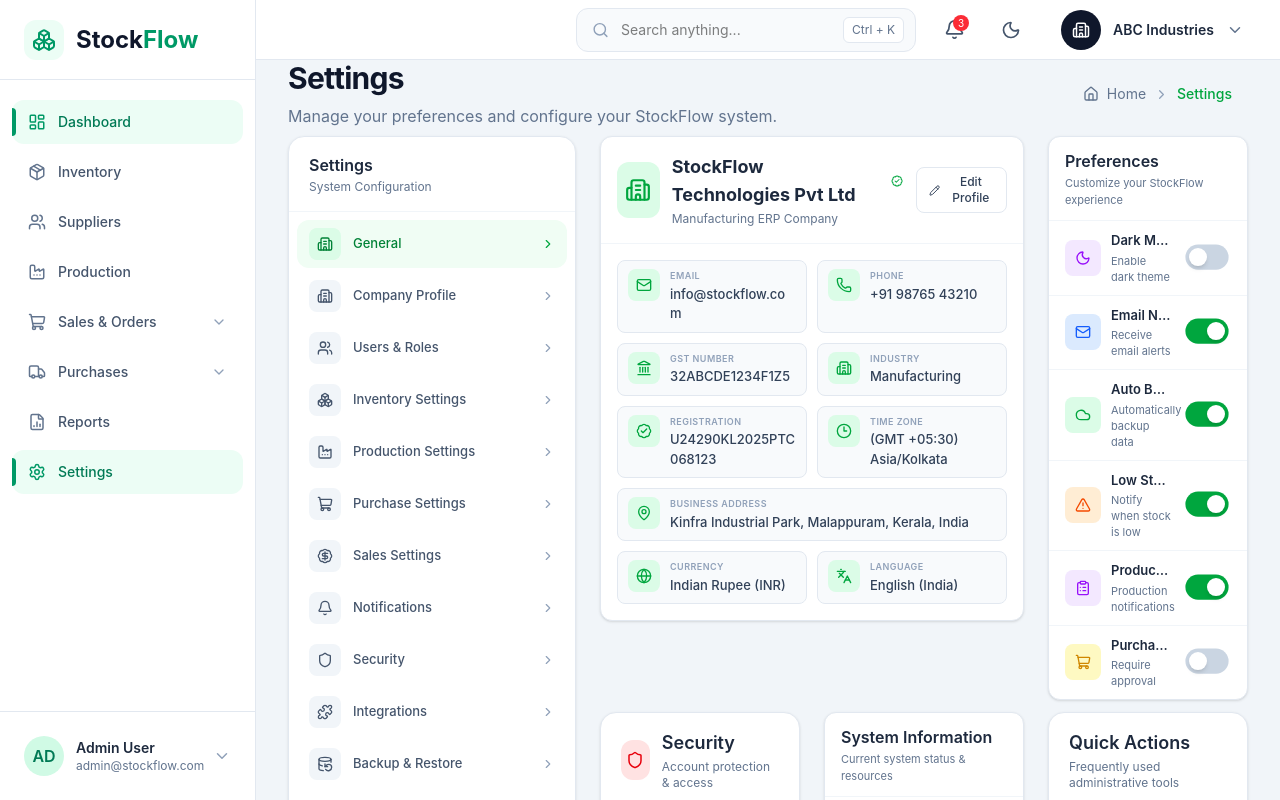
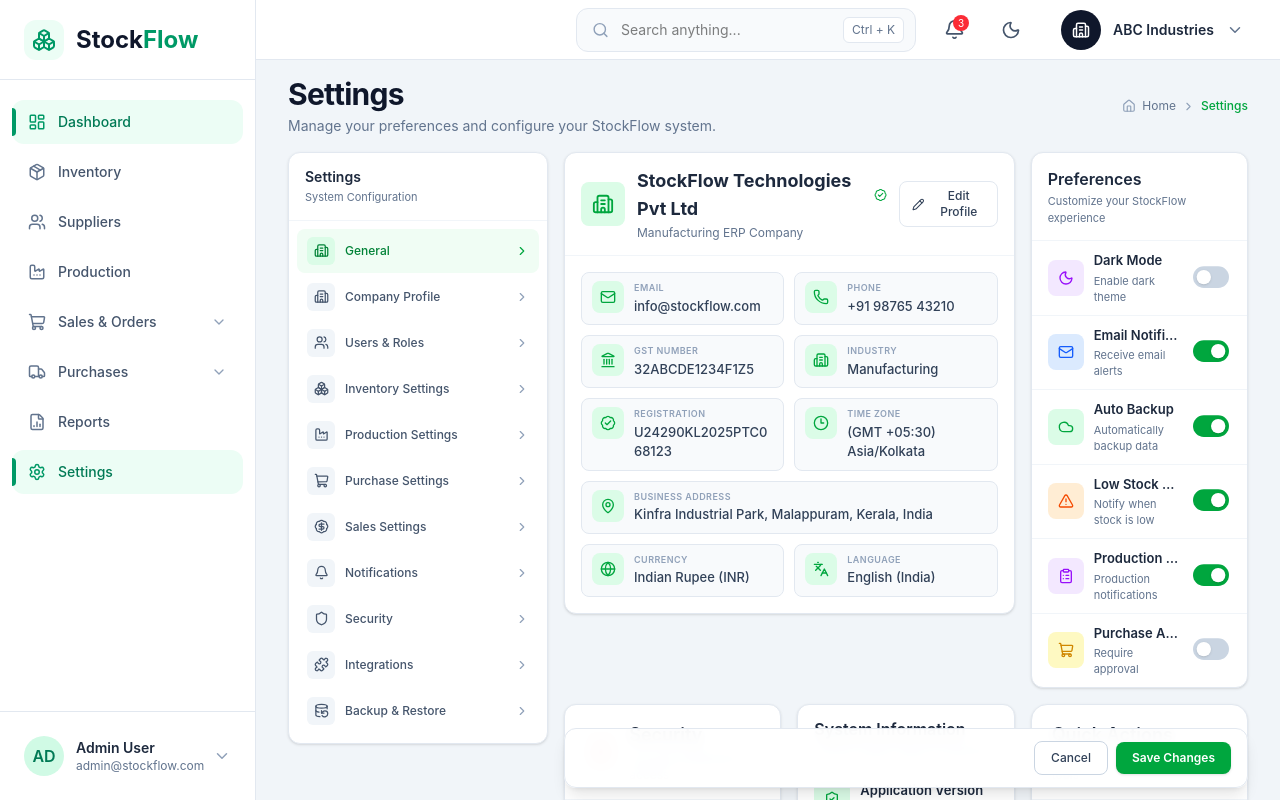
Before and after one commit to AljasMuthukadan/stockflow, a React (Vite) app in the folder client/: page /dashboard/settings in a window 1280 px wide. Built offline with nearby package versions, Linux system fonts and the light colour scheme.

Commit message:
settings page bug fix

```diff
--- a/client/src/features/settings/components/BottomActions.jsx
+++ b/client/src/features/settings/components/BottomActions.jsx
@@ -2,42 +2,49 @@ const BottomActions = () => {
   return (
     <div
       className="
-        mt-5
-        rounded-2xl
+        sticky
+        bottom-3
+        z-20
+        mt-4
+        rounded-xl
         border
         border-slate-200
-        bg-white
-        px-5
-        py-4
-        shadow-sm
+        bg-white/95
+        px-4
+        py-3
+        shadow-lg
+        backdrop-blur
       "
     >
-      <div className="flex flex-col-reverse gap-3 sm:flex-row sm:justify-end">
+      <div className="flex items-center justify-end gap-2">
 
         <button
+          type="button"
           className="
             rounded-lg
             border
             border-slate-300
-            px-5
+            bg-white
+            px-4
             py-2
-            text-sm
+            text-xs
             font-medium
             text-slate-700
             transition
-            hover:bg-slate-100
+            hover:bg-slate-50
           "
         >
           Cancel
         </button>
 
         <button
+          type="button"
           className="
             rounded-lg
             bg-green-600
-            px-5
+            px-4
             py-2
-            text-sm
+            text-xs
             font-semibold
             text-white
             shadow-sm
--- a/client/src/features/settings/components/CompanyProfile.jsx
+++ b/client/src/features/settings/components/CompanyProfile.jsx
@@ -60,13 +60,13 @@ const CompanyProfile = () => {
 
       {/* Header */}
 
-      <div className="flex flex-col gap-3 border-b border-slate-100 px-4 py-4 sm:flex-row sm:items-center sm:justify-between">
+     <div className="flex flex-col gap-3 border-b border-slate-100 px-4 py-3.5 sm:flex-row sm:items-center sm:justify-between">
 
         <div className="flex items-center gap-3">
 
-          <div className="flex h-14 w-14 items-center justify-center rounded-xl bg-green-100">
+          <div className="flex h-11 w-11 shrink-0 items-center justify-center rounded-lg bg-green-100">
             <Building2
-              size={26}
+              size={22}
               className="text-green-600"
             />
           </div>
--- a/client/src/features/settings/components/PreferencesCard.jsx
+++ b/client/src/features/settings/components/PreferencesCard.jsx
@@ -39,12 +39,11 @@ const PreferencesCard = () => {
   };
 
   return (
-    <div className="h-full overflow-hidden rounded-xl border border-slate-200 bg-white shadow-sm">
+   <div className="overflow-hidden rounded-xl border border-slate-200 bg-white shadow-sm">
 
       {/* Header */}
 
-      <div className="border-b border-slate-100 px-4 py-3">
-
+      <div className="border-b border-slate-100 px-4 py-3.5">
         <h2 className="text-base font-semibold text-slate-800">
           Preferences
         </h2>
--- a/client/src/features/settings/components/SecurityCard.jsx
+++ b/client/src/features/settings/components/SecurityCard.jsx
@@ -20,7 +20,7 @@ const badgeStyle = (badge) => {
 
 const SecurityCard = () => {
   return (
-    <div className="overflow-hidden rounded-2xl border border-slate-200 bg-white shadow-sm h-full">
+  <div className="overflow-hidden rounded-xl border border-slate-200 bg-white shadow-sm">
 
       {/* Header */}
 
--- a/client/src/features/settings/components/SettingsHeader.jsx
+++ b/client/src/features/settings/components/SettingsHeader.jsx
@@ -2,43 +2,27 @@ import { ChevronRight, Home } from "lucide-react";
 
 const SettingsHeader = () => {
   return (
-    <div
-      className="
-        flex
-        flex-col
-        gap-5
-        lg:flex-row
-        lg:items-center
-        lg:justify-between
-      "
-    >
+    <header className="flex items-center justify-between gap-4">
+
       {/* Left */}
+      <div className="min-w-0">
 
-      <div>
-        <h1 className="text-3xl font-bold tracking-tight text-slate-900">
+        <h1 className="text-2xl font-bold tracking-tight text-slate-900 sm:text-3xl">
           Settings
         </h1>
 
-        <p className="mt-2 text-slate-500">
+        <p className="mt-1 text-sm text-slate-500">
           Manage your preferences and configure your StockFlow system.
         </p>
+
       </div>
 
       {/* Breadcrumb */}
+      <div className="hidden shrink-0 items-center gap-1.5 text-xs sm:flex">
 
-      <div
-        className="
-          flex
-          items-center
-          gap-2
-          px-4
-          py-2
-          text-sm
-        "
-      >
         <Home
-          size={16}
-          className="text-slate-500"
+          size={14}
+          className="text-slate-400"
         />
 
         <span className="text-slate-500">
@@ -46,15 +30,17 @@ const SettingsHeader = () => {
         </span>
 
         <ChevronRight
-          size={15}
+          size={13}
           className="text-slate-400"
         />
 
         <span className="font-medium text-green-600">
           Settings
         </span>
+
       </div>
-    </div>
+
+    </header>
   );
 };
 
--- a/client/src/features/settings/components/SettingsSidebar.jsx
+++ b/client/src/features/settings/components/SettingsSidebar.jsx
@@ -6,62 +6,51 @@ const SettingsSidebar = () => {
     <aside
       className="
         sticky
-        top-24
-        w-full
-        h-[calc(100vh-7.5rem)]
-        rounded-2xl
+        top-4
+        hidden
+        overflow-hidden
+        rounded-xl
         border
         border-slate-200
         bg-white
         shadow-sm
-        overflow-hidden
+        lg:block
       "
     >
       {/* Header */}
+      <div className="border-b border-slate-100 px-4 py-3.5">
 
-      <div className="border-b border-slate-100 px-5 py-4">
-
-        <h2 className="text-base font-semibold text-slate-800">
+        <h2 className="text-sm font-semibold text-slate-800">
           Settings
         </h2>
 
-        <p className="mt-0.5 text-xs text-slate-500">
+        <p className="mt-0.5 text-[11px] text-slate-500">
           System Configuration
         </p>
 
       </div>
 
       {/* Menu */}
-
-      <nav
-        className="
-          h-[calc(100%-68px)]
-          overflow-y-auto
-          px-2
-          py-2
-        "
-      >
+      <nav className="p-2">
 
         {settingsMenu.map((item) => {
-
           const Icon = item.icon;
 
           return (
-
             <button
               key={item.title}
+              type="button"
               className={`
                 group
-                mb-1
+                mb-0.5
                 flex
                 w-full
                 items-center
                 justify-between
-                rounded-xl
-                px-3
+                rounded-lg
+                px-2.5
                 py-2
-                transition-all
-                duration-200
+                transition-colors
 
                 ${
                   item.active
@@ -70,18 +59,17 @@ const SettingsSidebar = () => {
                 }
               `}
             >
-
-              <div className="flex items-center gap-3">
+              <div className="flex min-w-0 items-center gap-2.5">
 
                 <div
                   className={`
                     flex
-                    h-8
-                    w-8
+                    h-7
+                    w-7
+                    shrink-0
                     items-center
                     justify-center
-                    rounded-lg
-                    transition
+                    rounded-md
 
                     ${
                       item.active
@@ -90,12 +78,10 @@ const SettingsSidebar = () => {
                     }
                   `}
                 >
-
-                  <Icon size={16} />
-
+                  <Icon size={15} />
                 </div>
 
-                <span className="text-[13px] font-medium">
+                <span className="truncate text-xs font-medium">
                   {item.title}
                 </span>
 
@@ -104,24 +90,22 @@ const SettingsSidebar = () => {
               <ChevronRight
                 size={14}
                 className={`
-                  transition-all
+                  shrink-0
+                  transition-transform
 
                   ${
                     item.active
                       ? "text-green-600"
-                      : "text-slate-400 group-hover:translate-x-1"
+                      : "text-slate-400 group-hover:translate-x-0.5"
                   }
                 `}
               />
 
             </button>
-
           );
-
         })}
 
       </nav>
-
     </aside>
   );
 };
--- a/client/src/features/settings/components/ToggleSwitch.jsx
+++ b/client/src/features/settings/components/ToggleSwitch.jsx
@@ -3,15 +3,17 @@ const ToggleSwitch = ({ enabled = false, onChange }) => {
     <button
       type="button"
       onClick={onChange}
+      aria-pressed={enabled}
       className={`
         relative
         inline-flex
-        h-7
-        w-12
+        h-6
+        w-10
+        shrink-0
         items-center
         rounded-full
-        transition-all
-        duration-300
+        transition-colors
+        duration-200
         ${
           enabled
             ? "bg-green-600"
@@ -22,17 +24,16 @@ const ToggleSwitch = ({ enabled = false, onChange }) => {
       <span
         className={`
           inline-block
-          h-5
-          w-5
-          transform
+          h-4
+          w-4
           rounded-full
           bg-white
-          shadow-md
-          transition-all
-          duration-300
+          shadow-sm
+          transition-transform
+          duration-200
           ${
             enabled
-              ? "translate-x-6"
+              ? "translate-x-5"
               : "translate-x-1"
           }
         `}
--- a/client/src/features/settings/pages/SettingsPage.jsx
+++ b/client/src/features/settings/pages/SettingsPage.jsx
@@ -9,41 +9,37 @@ import BottomActions from "../components/BottomActions";
 
 const SettingsPage = () => {
   return (
-    <div className="min-h-screen px-8 bg-slate-100">
+    <div className="min-h-full bg-slate-100 px-4 py-4 sm:px-6 lg:px-8">
 
+      {/* Header */}
       <SettingsHeader />
 
-      <div className=" py-2">
+      {/* Settings Content */}
+      <div className="mt-4">
 
-        <div className="flex gap-6 items-start">
+        <div className="grid items-start gap-4 lg:grid-cols-[260px_minmax(0,1fr)]">
 
           {/* Sidebar */}
+          <SettingsSidebar />
 
-          <div className="w-72  flex-shrink-0">
-            <SettingsSidebar />
-          </div>
+          {/* Main Content */}
+          <main className="min-w-0">
 
-          {/* Main */}
+            {/* Top Section */}
+            <div className="grid grid-cols-1 gap-4 xl:grid-cols-12">
 
-          <div className="flex-1 space-y-3">
+              <section className="min-w-0 xl:col-span-8">
+                <CompanyProfile />
+              </section>
 
-            {/* Row 1 */}
-
-            <div className="grid grid-cols-12 gap-6">
-
-              <div className="col-span-8">
-                <CompanyProfile />
-              </div>
-
-              <div className="col-span-4">
+              <section className="min-w-0 xl:col-span-4">
                 <PreferencesCard />
-              </div>
+              </section>
 
             </div>
 
-            {/* Row 2 */}
-
-            <div className="grid grid-cols-3 gap-6">
+            {/* Bottom Cards */}
+            <div className="mt-4 grid grid-cols-1 gap-4 lg:grid-cols-3">
 
               <SecurityCard />
 
@@ -53,11 +49,10 @@ const SettingsPage = () => {
 
             </div>
 
-            {/* Bottom */}
-
+            {/* Actions */}
             <BottomActions />
 
-          </div>
+          </main>
 
         </div>
 
```
